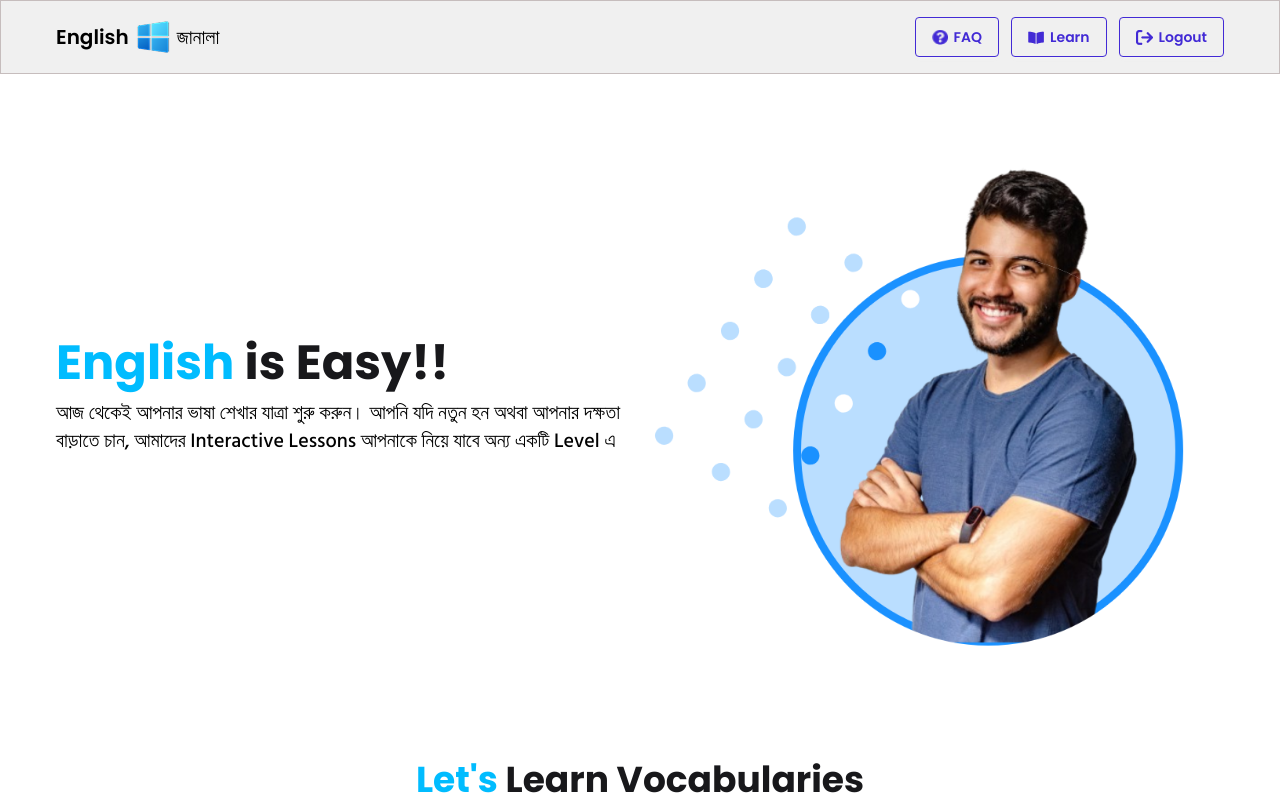
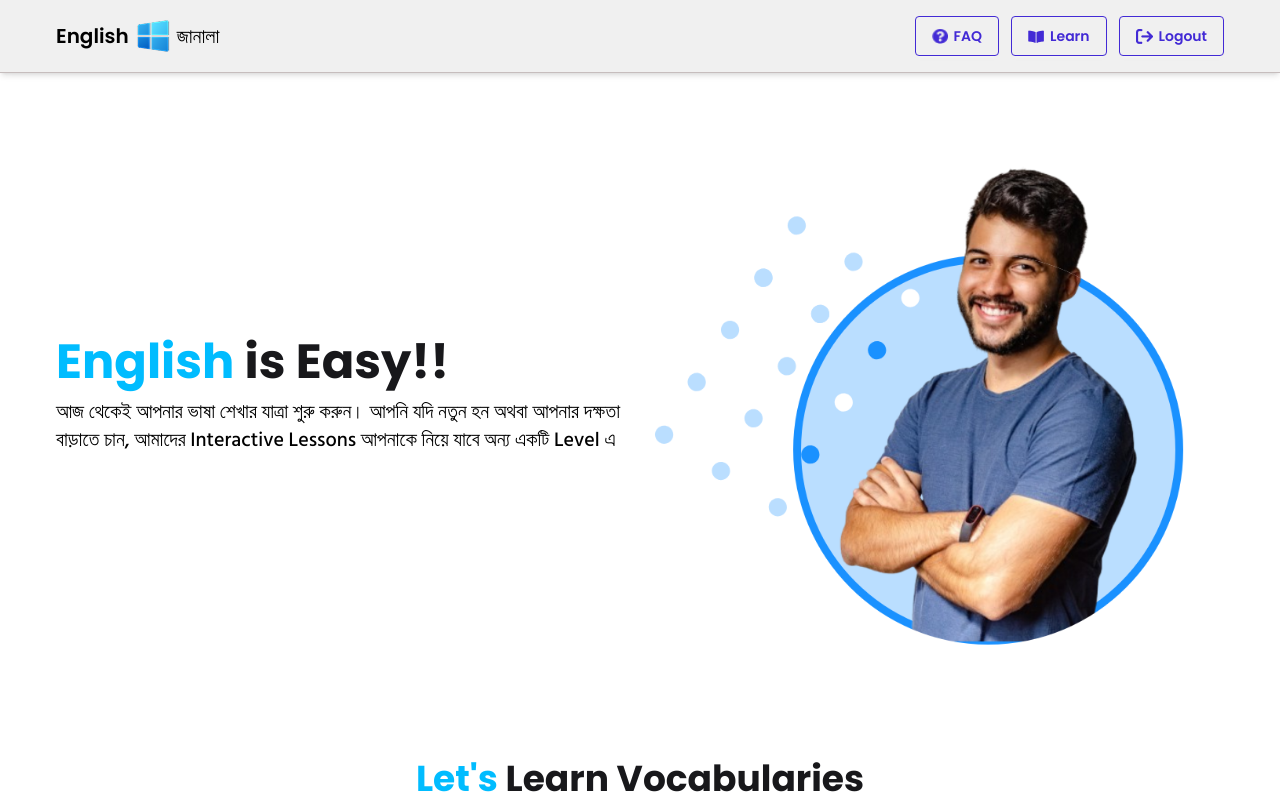
Before and after one commit to programmerrakibul/english-janala, a website: page index.html in a window 1280 px wide. Shown: the top 808 px of the page. Drawn offline with Linux system fonts and the light colour scheme; a web font is replaced by a local one.

Commit message:
Navbar fixed to top, border modified and shadow added

```diff
--- a/index.html
+++ b/index.html
@@ -26,13 +26,13 @@
     <link rel="stylesheet" href="./css/styles.css" />
   </head>
   <body
-    class="bg-white text-dark text-base md:text-lg lg:text-xl font-poppins font-normal md:font-medium relative"
+    class="bg-white text-dark text-base md:text-lg lg:text-xl font-poppins font-normal md:font-medium"
   >
     <!-- Header Area Starts Here -->
     <header>
       <!-- Navbar Area -->
       <nav
-        class="bg-[#F0F0F0] border border-[#C6BDBD] py-3 md:py-4 sticky top-0"
+        class="bg-[#F0F0F0] border-b border-[#C6BDBD] py-3 md:py-4 shadow-md fixed top-0 w-full"
       >
         <div class="container px-4 mx-auto flex justify-between items-center">
           <!-- Logo Area -->
@@ -95,7 +95,7 @@
 
       <!-- Banner Area -->
       <div
-        class="container p-4 md:py-9 mx-auto flex flex-col-reverse md:flex-row justify-between items-center gap-4"
+        class="container p-4 md:py-9 mx-auto flex flex-col-reverse md:flex-row justify-between items-center gap-4 mt-[61px] md:mt-[73px]"
       >
         <!-- Banner Text Content -->
         <div class="w-full md:w-1/2 space-y-3">
```
Also changed, not shown: css/styles.css.
